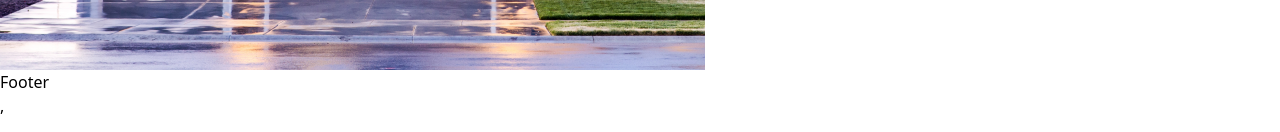
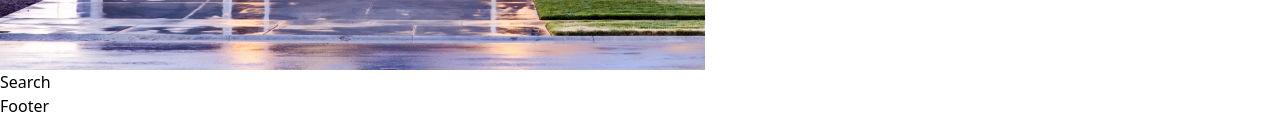
Before and after one commit to hassanrnt/HomeLand-projet, a React (Vite) app: page / in a window 1280 px wide. Shown: the part 696-828 px from the top of the page. Built offline with nearby package versions, Linux system fonts and the light colour scheme.

Commit message:
add to search

```diff
--- a/src/components/Banner.jsx
+++ b/src/components/Banner.jsx
@@ -20,7 +20,7 @@ const Banner = () => {
         <img src={Image} alt="" />
       </div>
     </div>
-
+    <Search />
   </section>;
 };
 
```
